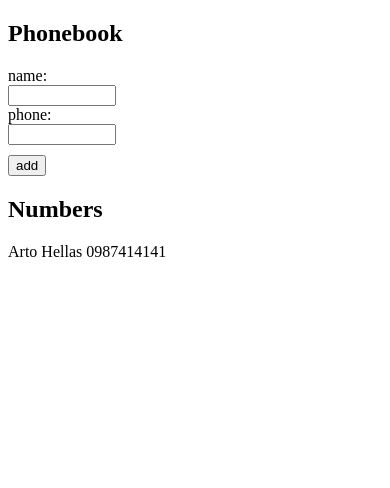
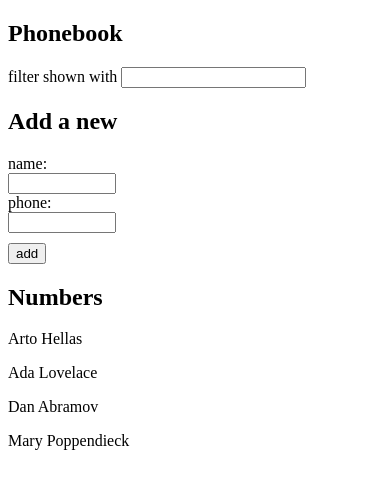
Before and after one commit to osuchlorena/fullstackopen_2024, a React (Vite) app in the folder part2/: page / in a window 390 px wide. Shown: the top 488 px of the page. Built offline with nearby package versions, Linux system fonts and the light colour scheme.

Commit message:
2.9*: The Phonebook Step 4

```diff
--- a/part2/src/App.jsx
+++ b/part2/src/App.jsx
@@ -2,13 +2,15 @@
 
 const App = () => {
   const [persons, setPersons] = useState([
-    { name: 'Arto Hellas',
-      phone:"0987414141"
+    { name: 'Arto Hellas', number: '040-123456', id: 1 },
+    { name: 'Ada Lovelace', number: '39-44-5323523', id: 2 },
+    { name: 'Dan Abramov', number: '12-43-234345', id: 3 },
+    { name: 'Mary Poppendieck', number: '39-23-6423122', id: 4 }
+  ])
 
-    }
-  ])
   const [newName, setNewName] = useState('')
   const [newPhone, setNewPhone] = useState('')
+  const [search, setSearch] = useState('')
 
   const addContact = (event) => {
     event.preventDefault()
@@ -36,26 +38,34 @@
     setNewPhone(event.target.value);
   };
 
+  const handleSearchChange = (event) => {
+    setSearch(event.target.value)
+  }
+
+  const filteredPersons = persons.filter(person =>
+    person.name.toLowerCase().includes(search.toLowerCase())
+  );
+
   return (
     <div>
       <h2>Phonebook</h2>
+      <div>
+        filter shown with <input value={search} onChange={handleSearchChange} />
+      </div>
+      <h2>Add a new</h2>
       <form onSubmit={addContact}>
-        <div style={{display: "flex", flexDirection:"column"}}>
-          name: <input value={newName} onChange={handleNameChange} style={{width:"100px"}}/>
-          phone: <input value={newPhone} onChange={handlePhoneChange} style={{width:"100px"}}/>
+        <div style={{ display: "flex", flexDirection: "column" }}>
+          name: <input value={newName} onChange={handleNameChange} style={{ width: "100px" }} />
+          phone: <input value={newPhone} onChange={handlePhoneChange} style={{ width: "100px" }} />
         </div>
         <div>
-          <button type="submit" style={{marginTop:"10px"}}>add</button>
+          <button type="submit" style={{ marginTop: "10px" }}>add</button>
         </div>
       </form>
       <h2>Numbers</h2>
-      {
-        persons.map(person =>
-        (
-          <p key={person.name}>{person.name}  {person.phone}</p>
-        )
-        )
-      }
+      {filteredPersons.map((person) => (
+        <p key={person.name}>{person.name}</p>
+      ))}
     </div>
   )
 }
```
